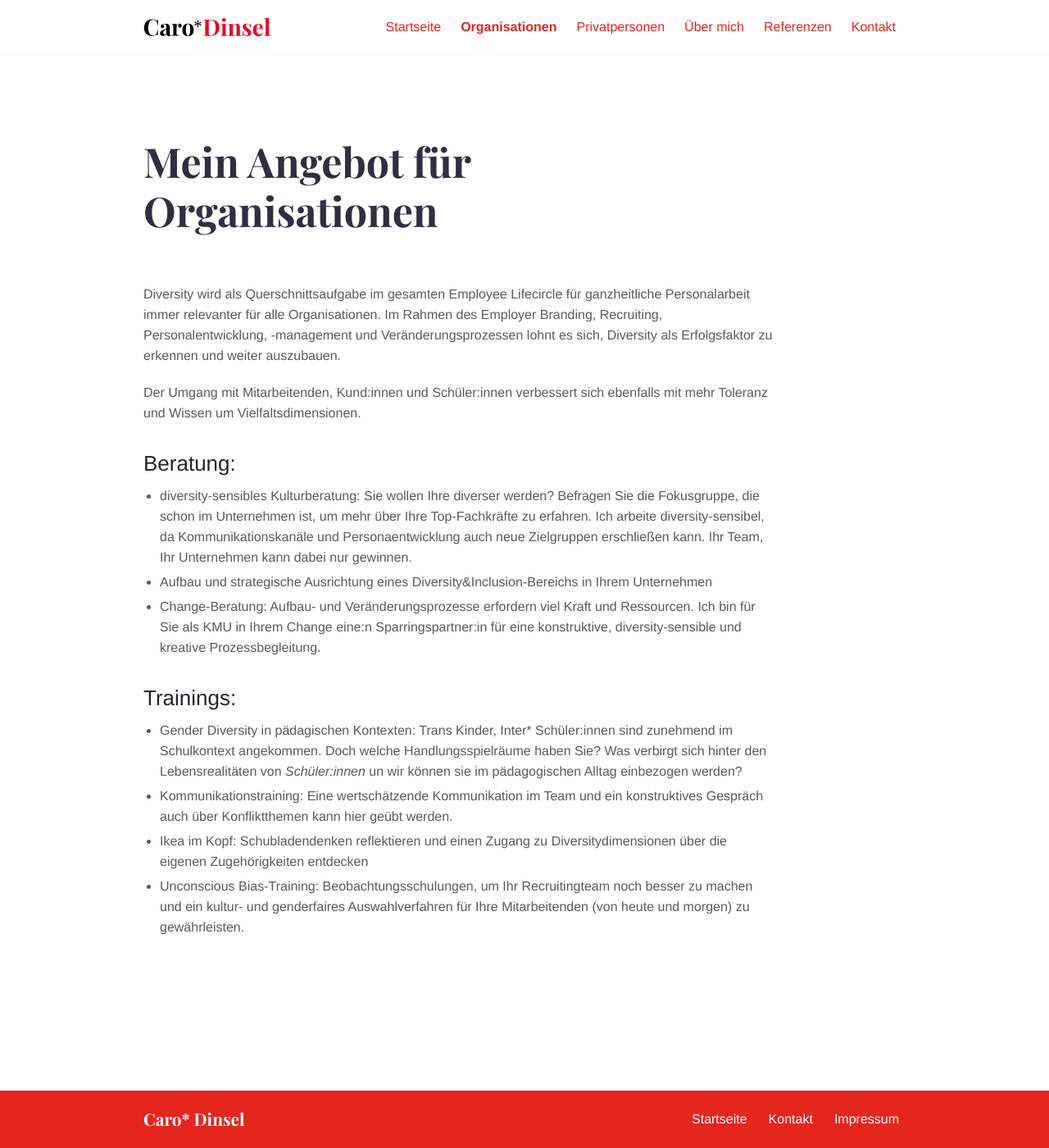
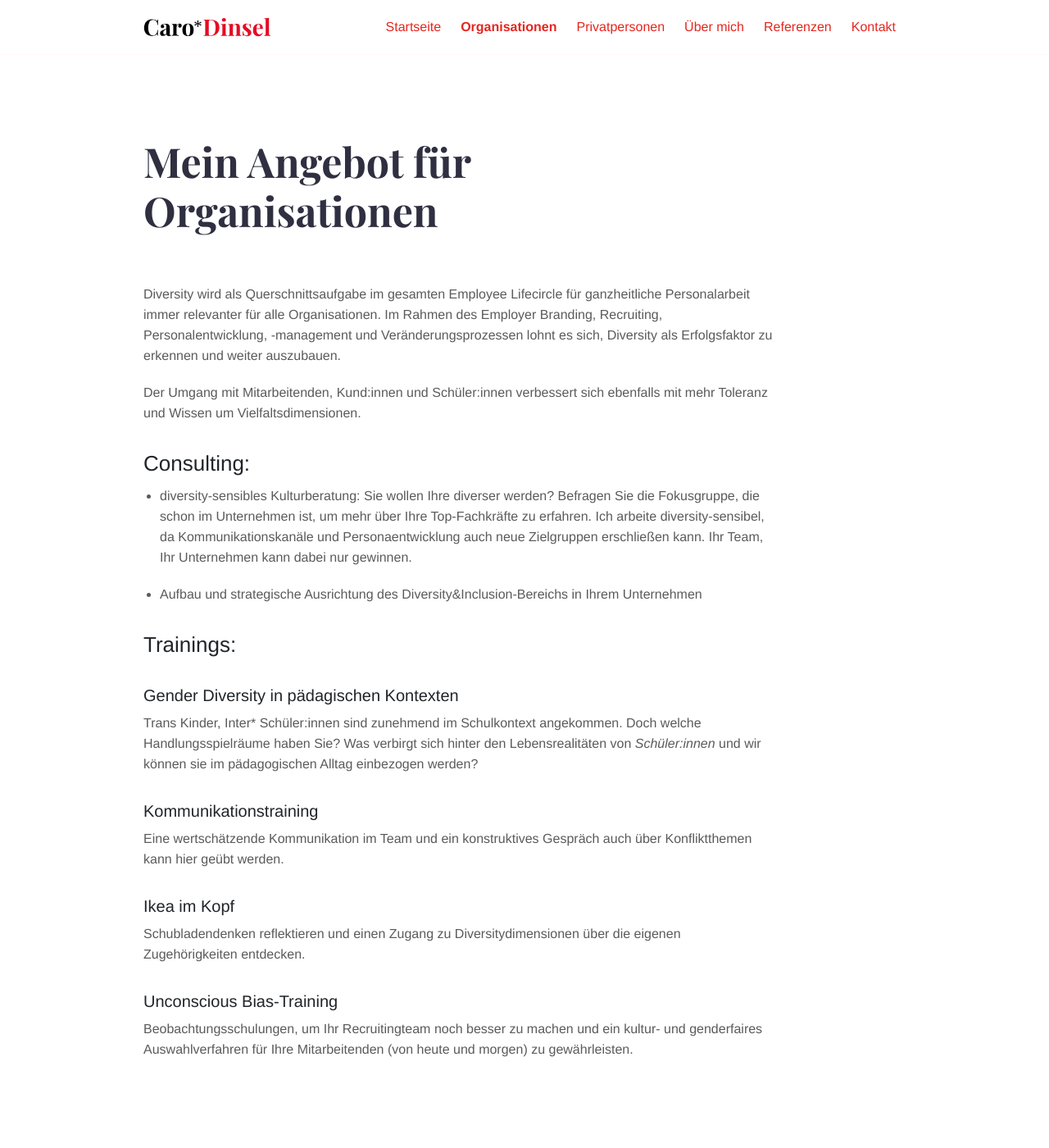
Before and after one commit to caro-dinsel/website, a Jekyll site: the page built from organisationen.md, in a window 1280 px wide and 1400 px high. Shown: the whole window at 82% size. Built offline with Jekyll 4.4.1, drawn with Linux system fonts in a browser that asks for light colours.

Commit message:
Update organisationen.md

```diff
--- a/organisationen.md
+++ b/organisationen.md
@@ -9,16 +9,23 @@ Diversity wird als Querschnittsaufgabe im gesamten Employee Lifecircle für ganz
 Der Umgang mit Mitarbeitenden, Kund:innen und Schüler:innen verbessert sich ebenfalls mit mehr Toleranz und Wissen um Vielfaltsdimensionen.
 
 
-## Beratung:
+## Consulting:
 
 - diversity-sensibles Kulturberatung: Sie wollen Ihre diverser werden? Befragen Sie die Fokusgruppe, die schon im Unternehmen ist, um mehr über Ihre Top-Fachkräfte zu erfahren. Ich arbeite diversity-sensibel, da Kommunikationskanäle und Personaentwicklung auch neue Zielgruppen erschließen kann. Ihr Team, Ihr Unternehmen kann dabei nur gewinnen.
-- Aufbau und strategische Ausrichtung eines Diversity&Inclusion-Bereichs in Ihrem Unternehmen
-- Change-Beratung: Aufbau- und Veränderungsprozesse erfordern viel Kraft und Ressourcen. Ich bin für Sie als KMU in Ihrem Change eine:n Sparringspartner:in für eine konstruktive, diversity-sensible und kreative Prozessbegleitung.
+
+- Aufbau und strategische Ausrichtung des Diversity&Inclusion-Bereichs in Ihrem Unternehmen
 
 
 ## Trainings:
 
-- Gender Diversity in pädagischen Kontexten: Trans Kinder, Inter\* Schüler:innen sind zunehmend im Schulkontext angekommen. Doch welche Handlungsspielräume haben Sie? Was verbirgt sich hinter den Lebensrealitäten von *Schüler:innen* un wir können sie im pädagogischen Alltag einbezogen werden?
-- Kommunikationstraining: Eine wertschätzende Kommunikation im Team und ein konstruktives Gespräch auch über Konfliktthemen kann hier geübt werden.
-- Ikea im Kopf: Schubladendenken reflektieren und einen Zugang zu Diversitydimensionen über die eigenen Zugehörigkeiten entdecken
-- Unconscious Bias-Training: Beobachtungsschulungen, um Ihr Recruitingteam noch besser zu machen und ein kultur- und genderfaires Auswahlverfahren für Ihre Mitarbeitenden (von heute und morgen) zu gewährleisten.
+### Gender Diversity in pädagischen Kontexten
+Trans Kinder, Inter\* Schüler:innen sind zunehmend im Schulkontext angekommen. Doch welche Handlungsspielräume haben Sie? Was verbirgt sich hinter den Lebensrealitäten von *Schüler:innen* und wir können sie im pädagogischen Alltag einbezogen werden?
+
+### Kommunikationstraining
+Eine wertschätzende Kommunikation im Team und ein konstruktives Gespräch auch über Konfliktthemen kann hier geübt werden.
+
+### Ikea im Kopf
+Schubladendenken reflektieren und einen Zugang zu Diversitydimensionen über die eigenen Zugehörigkeiten entdecken.
+
+### Unconscious Bias-Training
+Beobachtungsschulungen, um Ihr Recruitingteam noch besser zu machen und ein kultur- und genderfaires Auswahlverfahren für Ihre Mitarbeitenden (von heute und morgen) zu gewährleisten.
```
